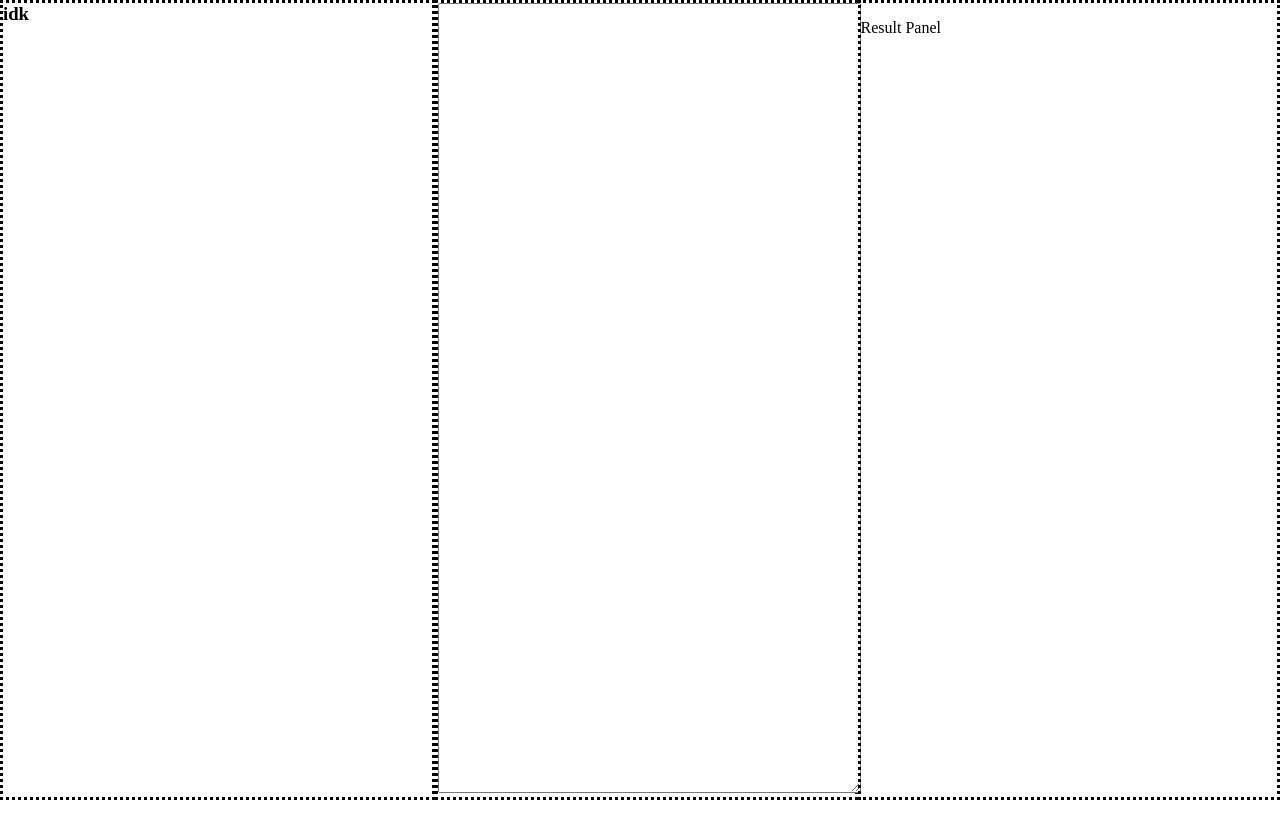
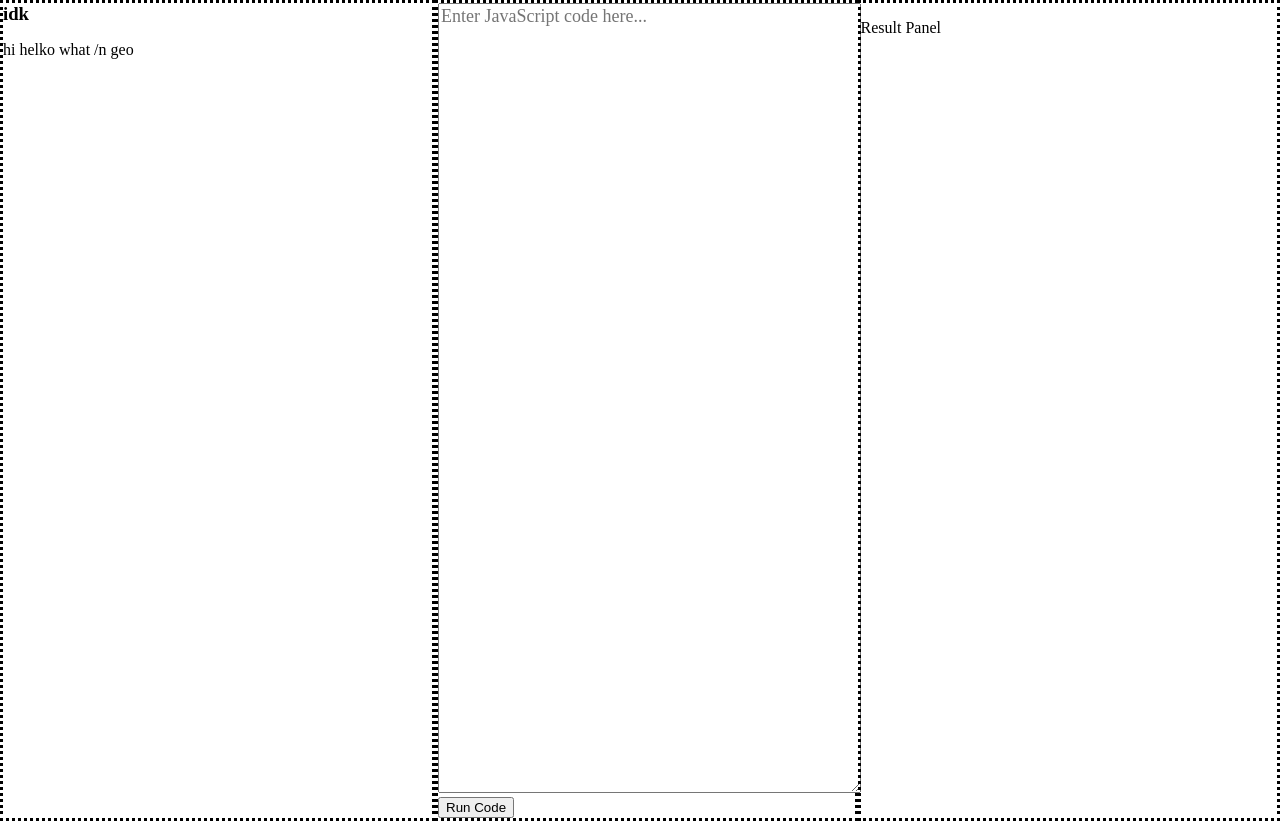
Before and after one commit to MarkDemidovs/-manabucode, a React (Vite) app in the folder frontend/: page /C1 in a window 1280 px wide. Before the commit the page ends 800 px from the top, so only its background shows below. Built offline with nearby package versions, Linux system fonts and the light colour scheme; a web font is replaced by a local one.

Commit message:
Challange interface done!!!!!!!!!!!! fdagfgdafadggggggggggggggggggggggggggggggggggggggggggggggggggggggggggggggggggggggggggggggggggg

```diff
--- a/frontend/src/challanges/C1.jsx
+++ b/frontend/src/challanges/C1.jsx
@@ -6,8 +6,10 @@ export default function C1() {
 	return (
 		<>
 			<div className="testPanels">
-				<InfoPanel title={"idk"}/>
-				<CodePanel/>
+				<InfoPanel title={"idk"} description={
+                    "hi helko what /n geo"
+                    }/>
+				<CodePanel />
 				<ResultPanel/>
 			</div>
 		</>
--- a/frontend/src/challanges/codePanel.jsx
+++ b/frontend/src/challanges/codePanel.jsx
@@ -1,9 +1,25 @@
+import { useState } from 'react';
+
 export default function CodePanel() {
+    const [code, setCode] = useState("");
+
+    const runCode = () => {
+        try {
+            const result = new Function(code)();
+            console.log(result);
+        } catch (error) {
+            console.error("Error:", error);
+        }
+    };
+
     return (
         <div className="codePanel">
-
-            <textarea></textarea>
-
+            <textarea
+                placeholder="Enter JavaScript code here..."
+                value={code}
+                onChange={(e) => setCode(e.target.value)}
+            />
+            <button onClick={runCode}>Run Code</button>
         </div>
     );
 }
```
